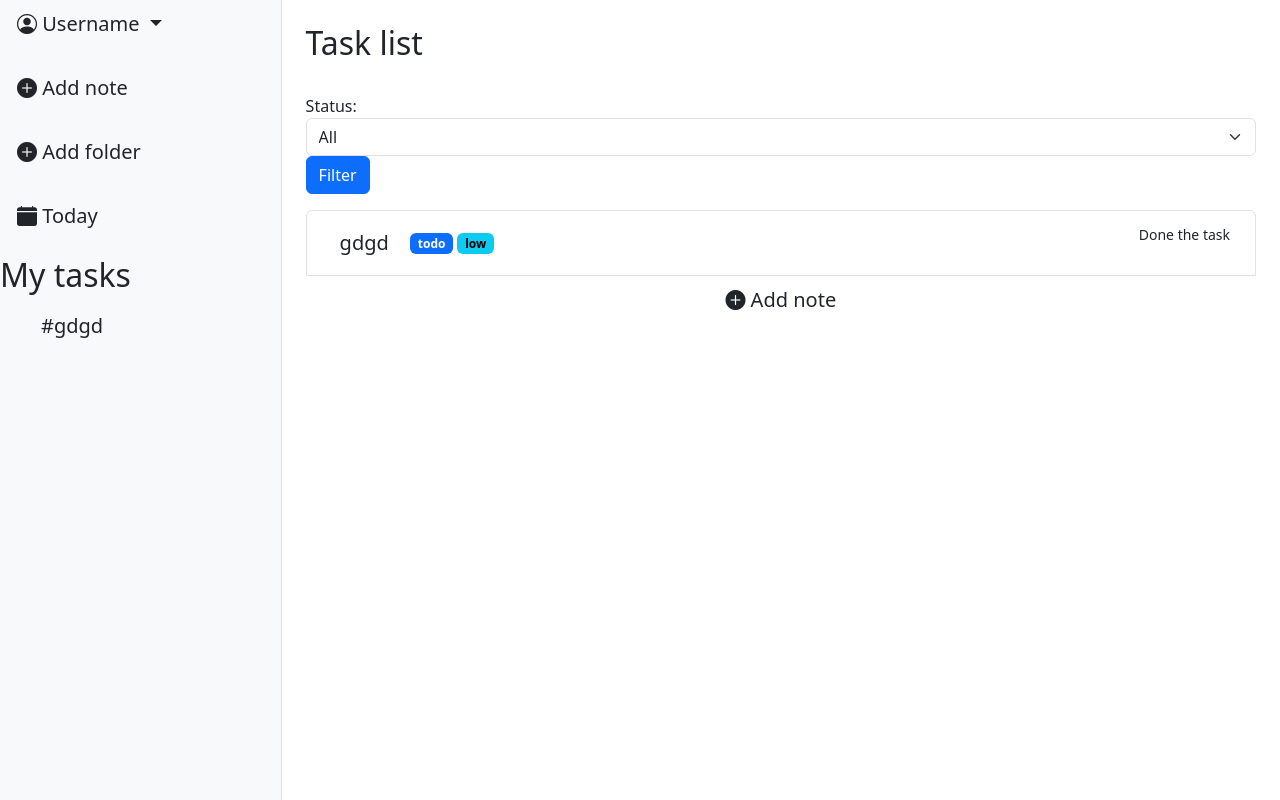
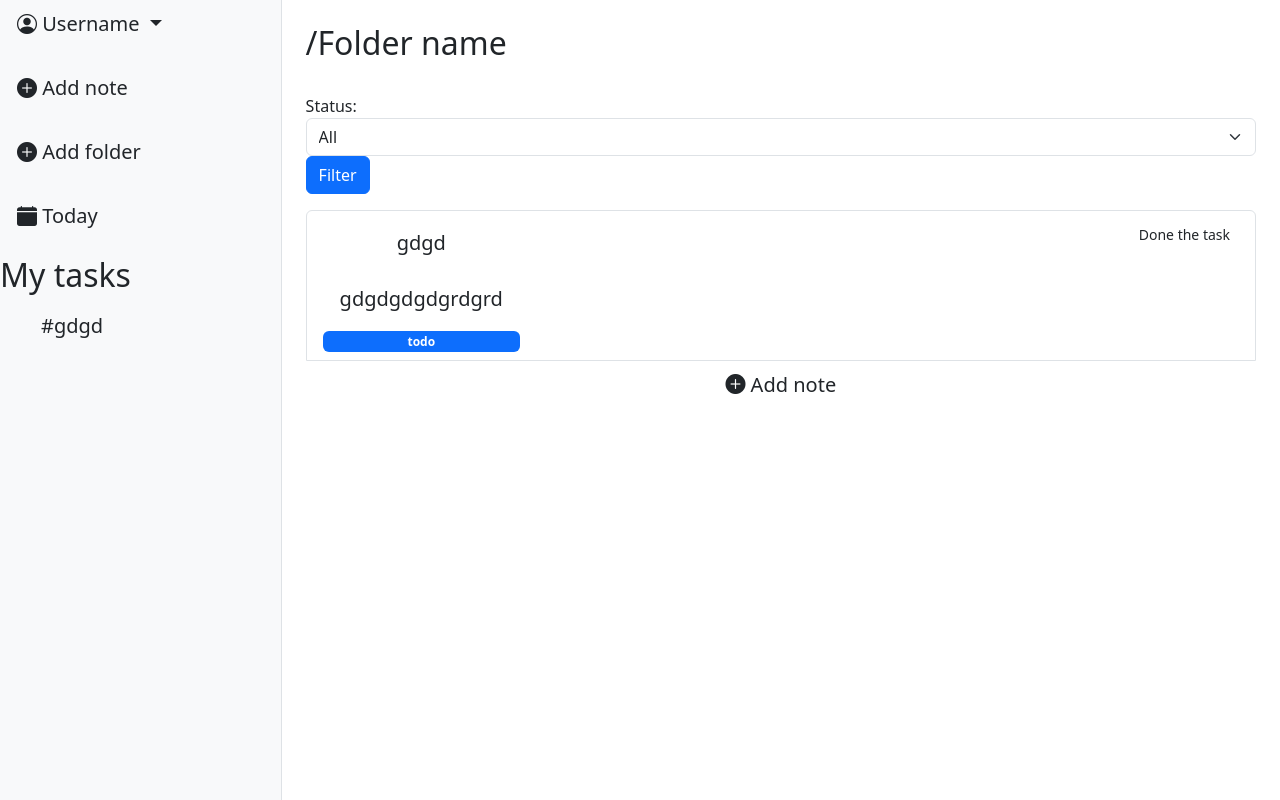
Before and after one commit to ShutenkoStanislav/Task-traking, a Django app: page / in a window 1280 px wide. Run offline with Django 5.2, Linux system fonts and the light colour scheme; data comes from the database, SQL or seed files in the repository; both versions use the stored data as it was after the commit.

Commit message:
Add new model for admin panel and make minor changes in home page

```diff
--- a/task_app/admin.py
+++ b/task_app/admin.py
@@ -1,6 +1,7 @@
 from django.contrib import admin
-from .models import Task
+from .models import Task, Folder
 
 admin.site.register(Task)
+admin.site.register(Folder)
 
 # Register your models here.
--- a/templates/tasks/task_list.html
+++ b/templates/tasks/task_list.html
@@ -37,7 +37,7 @@
 
 
     <div class="flex-grow-1 p-4" >
-        <h2>Task list</h2>
+        <h2>/Folder name</h2>
 
         <br>
 
@@ -50,10 +50,10 @@
         <ul class="list-group">
             {% for task in tasks %}
             <li class="list-group-item d-flex justify-content-between aling-items-center">
-                <div>
+                <div class="d-flex flex-column gap-2">
                     <a class="btn btn-lg" href="{% url 'tasks:task_detail' task.pk %}">{{ task.title }}</a>
+                    <a class="btn btn-lg" href="{% url 'tasks:task_detail' task.pk %}">{{ task.description }}</a>
                     <span class="badge text-bg-primary">{{ task.status }}</span>
-                    <span class="badge text-bg-info">{{ task.priority }}</span>
                 </div>
                 <form action="{% url 'tasks:task-complete' task.pk %}" method="post">
                     {% csrf_token %}
```
Also changed, not shown: db.sqlite3.
